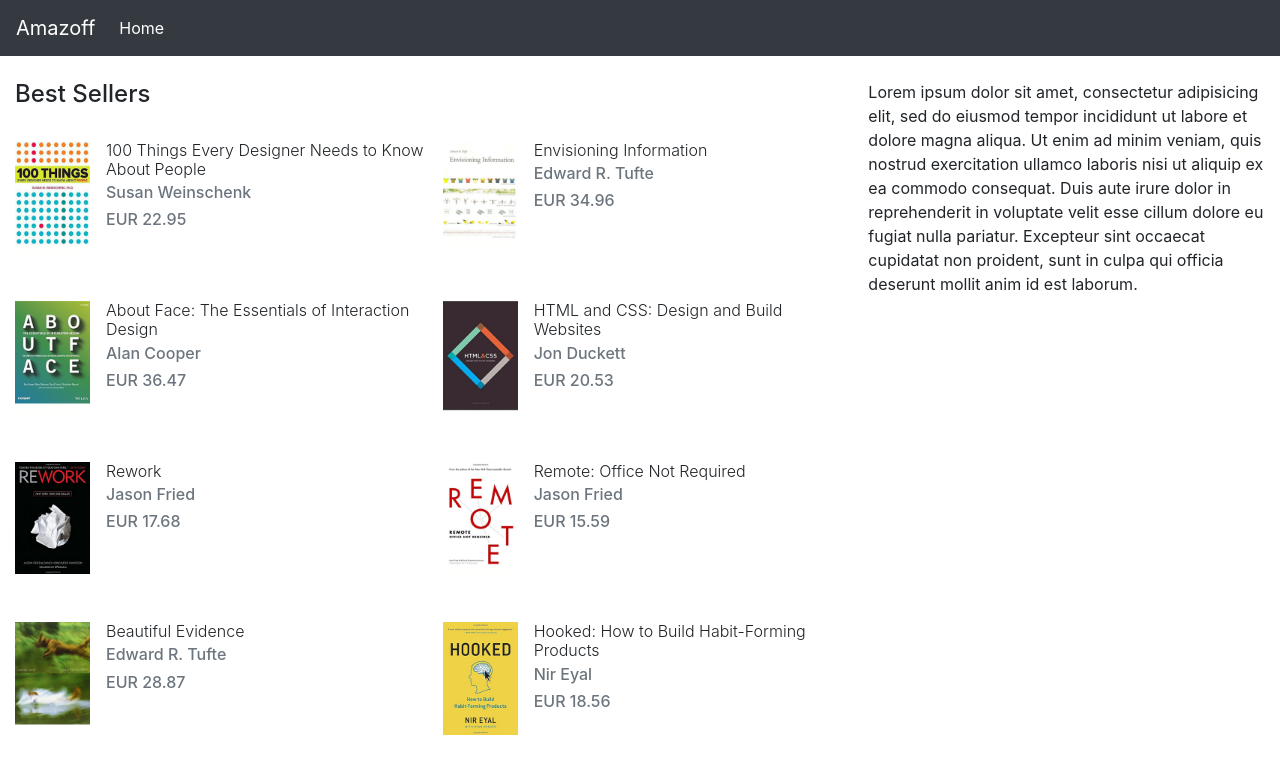
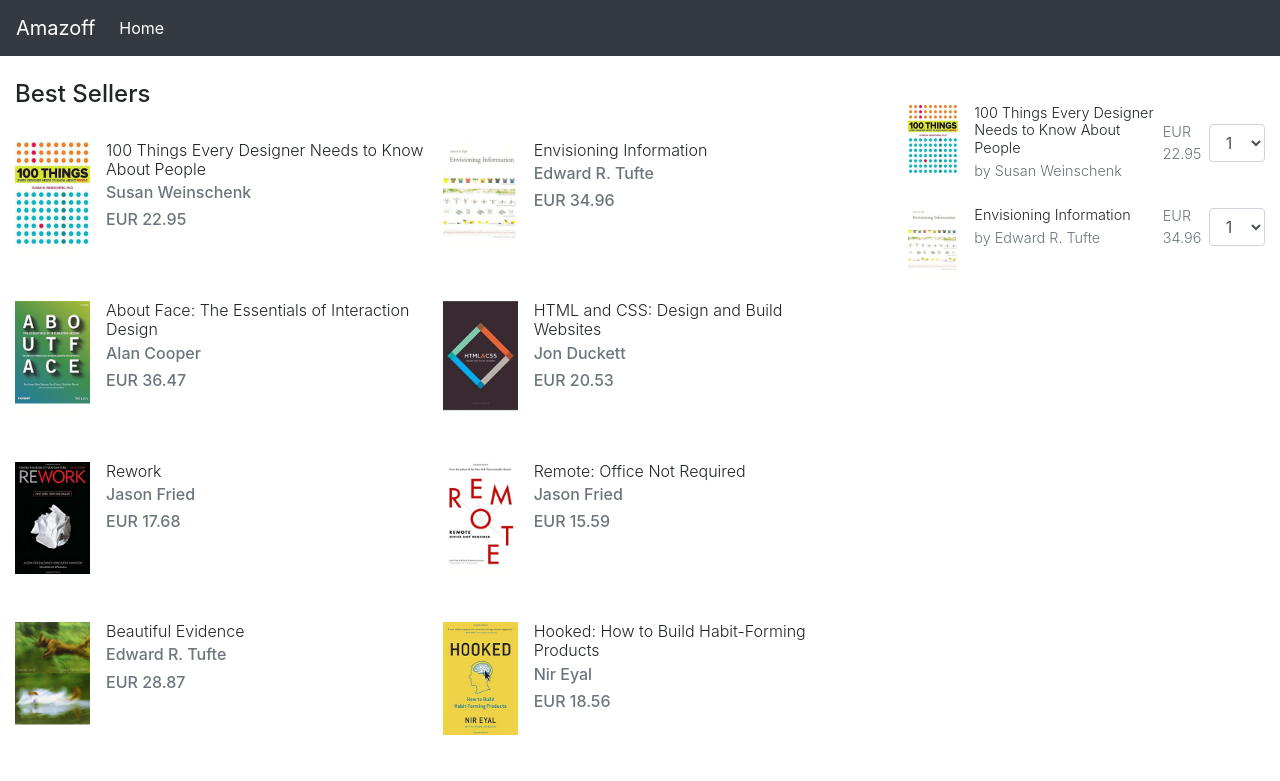
Before and after one commit to coriordan/amazoff-app, a React (Create React App) app: page / in a window 1280 px wide. Shown: the top 781 px of the page. Built offline with nearby package versions, Linux system fonts and the light colour scheme.

Commit message:
static version of shopping cart component added

```diff
--- a/src/App.css
+++ b/src/App.css
@@ -26,3 +26,16 @@ $BOOK
     padding-left: 1em;
   }
 }
+
+.cart-item {
+
+}
+
+.cart-item__image {
+  width: 50px;
+}
+
+.cart-item__title, .cart-item__meta {
+  font-weight: 300;
+  font-size: 0.9em;
+}
--- a/src/App.js
+++ b/src/App.js
@@ -20,6 +20,44 @@ const Header = () => {
       </nav>
     </header>
   );
+}
+
+class Cart extends React.Component {
+  render() {
+    let cartItems = this.props.cart.map(
+      (i) => <CartItem key={i.id} item={i} />
+    );
+
+    return (
+      <ul>
+      {cartItems}
+      </ul>
+    );
+  }
+}
+
+class CartItem extends React.Component {
+  render() {
+    return (
+      <li className="media cart-item my-4">
+        <img className="cart-item__image mr-3" src={this.props.item.imageUrl} alt={this.props.item.title}/>
+        <div className="media-body d-flex flex-row justify-content-between align-items-center">
+          <div className="w-100">
+            <h6 className="cart-item__title mt-0 mb-1">{this.props.item.title}</h6>
+            <div className="cart-item__meta text-muted">by {this.props.item.author}</div>
+          </div>
+          <div className="cart-item__meta text-muted">{this.props.item.price.currency + ' ' + this.props.item.price.amount}</div>
+          <select id="cart-item__quantity" className="form-control w-25">
+            <option value="1">1</option>
+            <option value="2">2</option>
+            <option value="3">3</option>
+            <option value="4">4</option>
+            <option value="5">5</option>
+          </select>
+        </div>
+      </li>
+    );
+  }
 }
 
 class BookItem extends React.Component {
@@ -63,7 +101,7 @@ class AmazoffApp extends Component {
               <BookList books={this.props.books} />
             </main>
             <aside className="col-md-4">
-              <p>Lorem ipsum dolor sit amet, consectetur adipisicing elit, sed do eiusmod tempor incididunt ut labore et dolore magna aliqua. Ut enim ad minim veniam, quis nostrud exercitation ullamco laboris nisi ut aliquip ex ea commodo consequat. Duis aute irure dolor in reprehenderit in voluptate velit esse cillum dolore eu fugiat nulla pariatur. Excepteur sint occaecat cupidatat non proident, sunt in culpa qui officia deserunt mollit anim id est laborum.</p>
+              <Cart cart={this.props.cartItems} />
             </aside>
           </div>
         </div>
--- a/src/Data.js
+++ b/src/Data.js
@@ -119,6 +119,32 @@ let AllBooks = [
         'title': 'Design Patterns in Ruby',
         'author': 'Russ Olsen'
     }
-] ;
+];
 
-export default AllBooks;
+let Cart = [
+  {
+      'price': {
+        'currency' : 'EUR',
+        'amount' : 22.95
+      },
+      'id': 1,
+      'imageUrl': 'books/images/1.jpg',
+      'title': '100 Things Every Designer Needs to Know About People',
+      'author': 'Susan Weinschenk',
+      'quantity': 1
+  },
+  {
+      'price': {
+        'currency' : 'EUR',
+        'amount' : 34.96
+      },
+      'id': 2,
+      'imageUrl': 'books/images/2.jpg',
+      'title': 'Envisioning Information',
+      'author': 'Edward R. Tufte',
+      'quantity': 2
+  }
+];
+
+
+export {AllBooks as Books, Cart};
--- a/src/index.js
+++ b/src/index.js
@@ -2,8 +2,8 @@ import React from 'react';
 import ReactDOM from 'react-dom';
 import AmazoffApp from './App';
 import '../node_modules/bootstrap/dist/css/bootstrap.css';
-import Books from './Data';
+import {Books, Cart} from './Data';
 
 
-ReactDOM.render(<AmazoffApp books={Books}/>,
+ReactDOM.render(<AmazoffApp books={Books} cartItems={Cart}/>,
 document.getElementById('root'));
```
